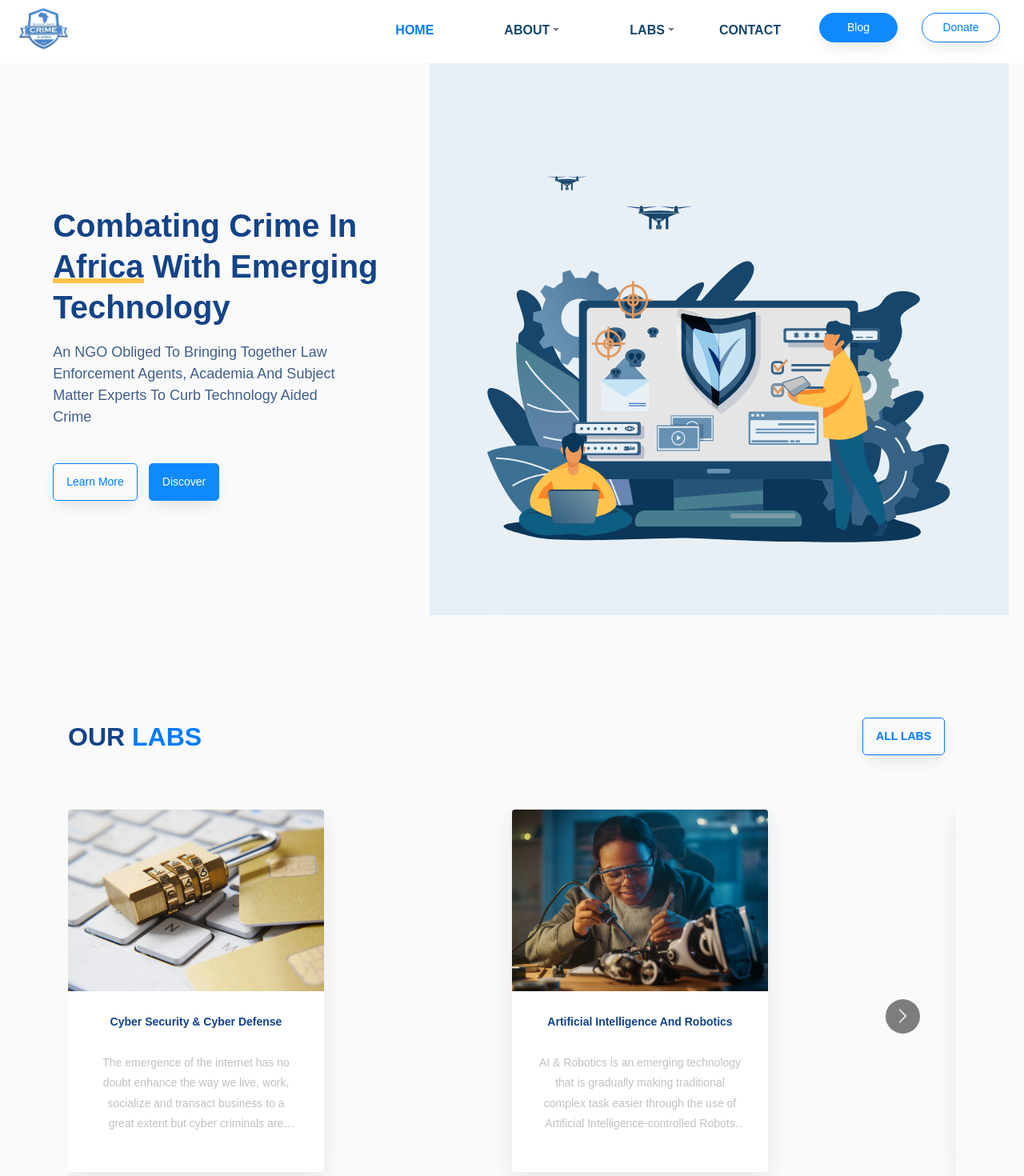
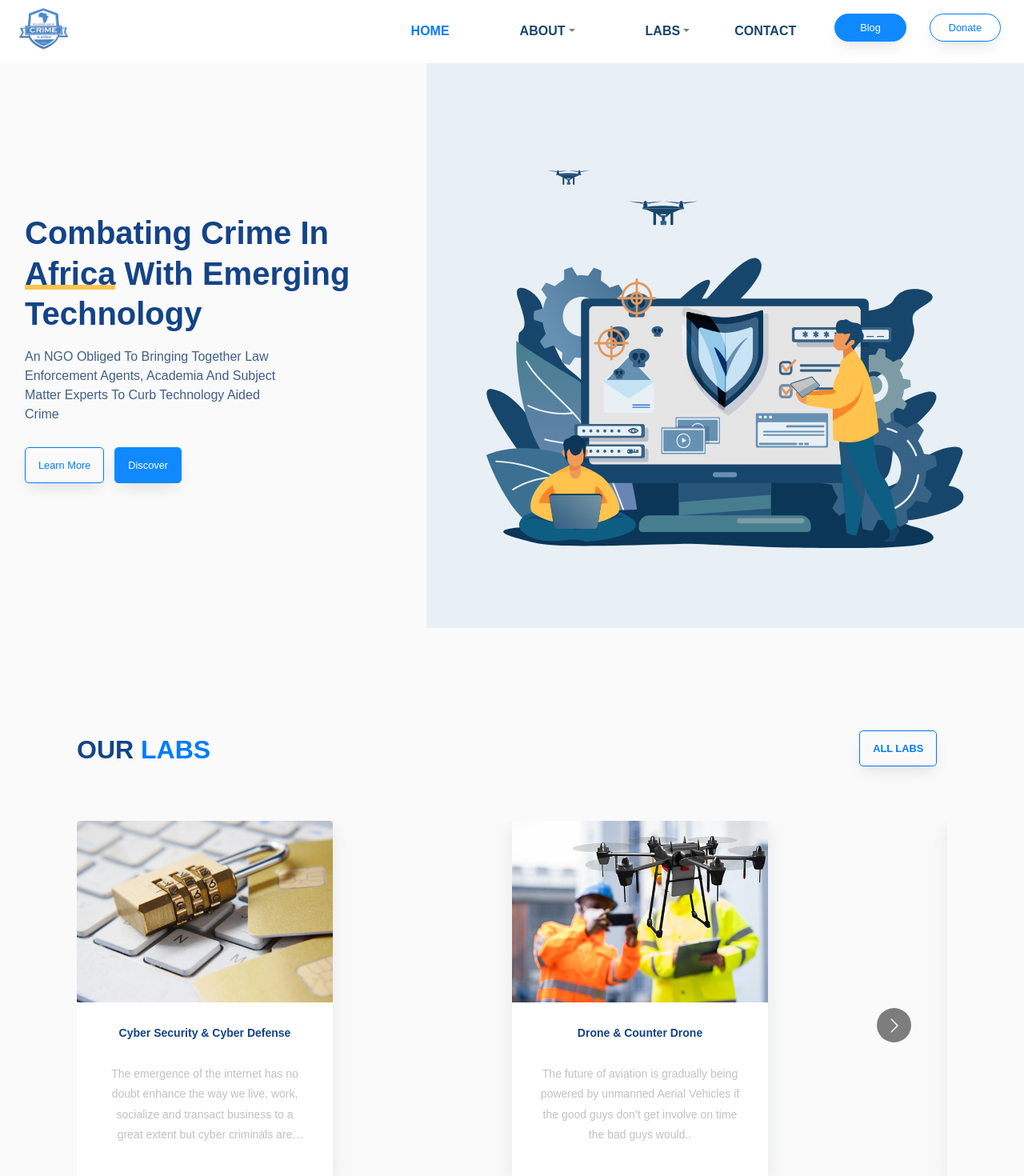
Before and after one commit to Ekaji/tac-africa-website, a Next.js app: page / in a window 1280 px wide. Shown: the top 1470 px of the page at 80% size. Built offline with nearby package versions, Linux system fonts and the light colour scheme.

Commit message:
added media queries for large screens

```diff
--- a/components/button.jsx
+++ b/components/button.jsx
@@ -1,3 +1,4 @@
+/* eslint-disable react/jsx-key */
 import { Button, Badge } from 'react-bootstrap'
 import styles from '../styles/component.styles/button.module.scss'
 
@@ -6,6 +7,8 @@ export default function Button_({ title, variant, pill, disabled }) {
       <Button variant={variant}
               key={ title }
               disabled={disabled}
-              className={ [styles.button_default, pill ? styles.button_pill : '' ].join(' ')} >{ title }</Button>
+              className={ [styles.button_default, styles?.button_large, pill ? styles.button_pill : '' ].join(' ')} >
+                { title }
+      </Button>
   )
 }
--- a/components/landingPage.jsx
+++ b/components/landingPage.jsx
@@ -13,13 +13,13 @@ export default function LandingPage(){
     <section className="container-fluid">
     <div className={[ styles.top_container, styles.container_pd].join(' ')}>
         <Row className={ styles.tac_header_background}>
-            <Col md={5} >
+            <Col lg={5} >
                 <div className={styles.tac_header_detail}>
                     <div className={styles.tac_header_detail__items}>
-                        <h2>{'Combating Crime in '}
+                        <h1>{'Combating Crime in '}
                             <em> Africa</em> with emerging
                             technology
-                        </h2>
+                        </h1>
 
                         <p>
                             An NGO Obliged to bringing together Law
@@ -44,7 +44,7 @@ export default function LandingPage(){
 
             </Col>
 
-            <Col  xs={{order: 'first'}} md={{span: 7, order: 'last'}} className={styles.header_icon__container} >
+            <Col  xs={{order: 'first'}} lg={{span: 7, order: 'last'}} className={styles.header_icon__container} >
                 <Col md={10} className={styles.header_icon} >
                         <Image  src="/tac-icon.svg"
                                 layout='fill'
--- a/components/ourLabs.jsx
+++ b/components/ourLabs.jsx
@@ -17,10 +17,10 @@ const OurLabs = () => {
       link: '/cyber_security_and_cyber_defense',
     },
     {
-      title: 'Artificial Intelligence And Robotics',
-      image: '/ai and robotics.jpg',
-      text: 'AI & Robotics is an emerging technology that is gradually making traditional complex task easier through the use of Artificial Intelligence-controlled Robots (AI) AI – algorithm in the actual world and allows it to interact with materials in real time',
-      link: '/artificial_intelligence_and_robotics',
+      title: 'Drone & Counter Drone',
+      image: 'Blog_Drones.jpg',
+      text: 'The future of aviation is gradually being powered by unmanned Aerial Vehicles if the good guys don’t get involve on time the bad guys would..',
+      link: '/drone_and_counter_drone',
     },
     {
       title: 'Blockchain And Payment Gateways',
@@ -29,10 +29,10 @@ const OurLabs = () => {
       link: '/blockchain_and_crypto_lab',
     },
     {
-      title: 'Drone & Counter Drone',
-      image: 'Blog_Drones.jpg',
-      text: 'The future of aviation is gradually being powered by unmanned Aerial Vehicles if the good guys don’t get involve on time the bad guys would..',
-      link: '/drone_and_counter_drone',
+      title: 'Artificial Intelligence And Robotics',
+      image: '/ai and robotics.jpg',
+      text: 'AI & Robotics is an emerging technology that is gradually making traditional complex task easier through the use of Artificial Intelligence-controlled Robots (AI) AI – algorithm in the actual world and allows it to interact with materials in real time',
+      link: '/artificial_intelligence_and_robotics',
     },
     // {
     //   title: 'satellite and remote sensing',
@@ -51,30 +51,30 @@ const OurLabs = () => {
         },
         items: 5
     },
+    LargeDesktop: { // the naming can be any, depends on you.
+      breakpoint: {
+          max: 3000, //4000
+          min: 1920 //3000
+      },
+      items: 4
+  },
     desktop: {
         breakpoint: {
-            max: 3000,
+            max: 1920, //3000
             min: 1024
         },
         items: 3
-    },
-       widescreen: {
-      breakpoint: {
-          max: 1024,
-          min: 577
-      },
-      items: 2
   },
     tablet: {
         breakpoint: {
             max: 1024,
-            min: 464
+            min: 768 //464
         },
         items: 2
     },
     mobile: {
         breakpoint: {
-            max: 464,
+            max: 768, //464
             min: 0
         },
         items: 1
@@ -83,9 +83,9 @@ const OurLabs = () => {
 
 
   return(
-    <Container fluid className={ [ styles.carousel_container ].join(' ')} >
+    <Container fluid className={ styles.carousel_container } >
 
-      <Container style={{paddingTop: '3em', paddingBottom: '5em'}} >
+      <div className={ styles.carousel_container__main } style={{paddingTop: '3em', paddingBottom: '5em'}} >
 
         <div className={ ['d-flex justify-content-between text-uppercase ', styles.carousel_header__component].join(' ')} >
           <h2 className={ styles.carousel_container__title } > Our <span className='text-primary ' >Labs</span></h2>
@@ -99,8 +99,11 @@ const OurLabs = () => {
         <Carousel responsive={responsive}
                 swipeable
                 itemClass="carousel_item_padding_40_px"
+                className={ styles.carousel_component_outer }
+
                 >
             { data.map((edge, i) => (
+                // <div style={{marginRight: '0.5rem'}}>
                   <div key={i} className={[, styles.carousel_component_inner].join(' ')}  >
                       <div className={ styles.carousel_image }>
                         <img className={ styles.carousel_image } src={ edge?.image } alt={ edge.image } />
@@ -119,11 +122,12 @@ const OurLabs = () => {
                         <p className={ styles.carousel_text } >{ edge?.text }</p>
                       </div>
                   </div>
+                // </div>
             )) }
           </Carousel>
+           </div>
       </Container>
 
-    </Container>
   )
 }
 
--- a/package.json
+++ b/package.json
@@ -15,7 +15,6 @@
     "@fortawesome/react-fontawesome": "^0.1.17",
     "@n8tb1t/use-scroll-position": "^2.0.3",
     "bootstrap": "^5.1.3",
-    "flowbite": "^1.4.1",
     "next": "12.1.0",
     "pure-react-carousel": "^1.28.1",
     "react": "17.0.2",
@@ -31,7 +30,6 @@
     "autoprefixer": "^10.4.4",
     "eslint": "8.9.0",
     "eslint-config-next": "12.1.0",
-    "postcss": "^8.4.12",
-    "tailwindcss": "^3.0.23"
+    "postcss": "^8.4.12"
   }
 }
--- a/postcss.config.js
+++ /dev/null
@@ -1,6 +0,0 @@
-module.exports = {
-  plugins: {
-    tailwindcss: {},
-    autoprefixer: {},
-  },
-}
--- a/styles/component.styles/button.module.scss
+++ b/styles/component.styles/button.module.scss
@@ -1,6 +1,9 @@
+@import '../abstracts/variables';
+
 .button_default {
   margin-right: 1em;
   text-transform: capitalize;
+    font-size: 0.8rem ;
 }
 
 .button_pill {
@@ -9,3 +12,15 @@
   padding-top: 7px;
   padding-bottom: 7px;
 }
+
+@media (min-width: $breakpoint-xl) {
+  .button_default {
+    font-size: 0.8rem *3 ;
+
+  }
+  .button_large {
+    width: 8em;
+    padding-top: 7px *2;
+    padding-bottom: 7px *2;
+  }
+}
--- a/styles/component.styles/landingPage.module.scss
+++ b/styles/component.styles/landingPage.module.scss
@@ -1,37 +1,27 @@
 @import '../abstracts/variables';
-
-.top_container {
-    // margin-top: 10vh;
-    // height: 100vh;
-    // min-height: 40em;
-}
-
-.container_pd {
-    padding: 0 1.2rem;
-}
 
 //Header Top details that contains the site intro
 .tac_header_detail {
-    // margin-top: 4em;
     height: 100%;
     display: flex;
     align-items: center;
     justify-content: center;
-    padding-top: 4em;
-    padding-left: 2em;
+    padding-top: 2em;
+    padding-left: 1em;
+    margin-right: 2rem;
+
     text-transform: capitalize;
 
 
     &__items {
-        h2 {
-            font-size: 2.5em;
+        h1 {
+            font-size: 2.5rem;
             font-weight: 600;
             line-height: 1.27em;
             color: #144388;
         }
 
         p {
-            font-size: 1.125em;
             line-height: 1.5em;
             color: #1A4074D4;
             margin-top: 1em;
@@ -39,7 +29,7 @@
         }
 
         button {
-            margin-top: 2em;
+            margin-top: 1em;
             margin-bottom: 2em;
 
         }
@@ -51,13 +41,13 @@
 }
 
 .header_icon {
-    margin: 50px auto 0;
+    margin: 50px auto 1em;
     width: 100%;
     background: #E8F0F6;
     border-bottom-left-radius: 1.5rem;
     border-bottom-right-radius: 1.5rem;
     padding: 0 3rem;
-    height: calc(100vh - 20vh);
+    height: 30vh;
     display: flex;
     align-items: flex-end;
 
@@ -77,9 +67,6 @@
     height: 20vh;
     width: 100%;
     display: flex;
-    // flex-direction: column;
-    // align-items: center;
-    // justify-content: space-around;
 
     &__item {
         display: inline-flex;
@@ -90,34 +77,29 @@
 }
 
 //Media queries
-@media (max-width: $breakpoint-md) {
-    // .header_icon {
-    //     display: none;
-    // }
-
-    .container_pd {
-        // margin-top: 8em;
+@media (min-width: $breakpoint-sm) and (max-width: $breakpoint-md) {
+    .top_container {
         padding: 0;
     }
 
 
     .tac_header_detail {
-        padding-left: initial;
+        padding-left: 2rem;
+        padding-right: 2rem;
 
         &__items {
-            h2 {
-                font-size: 2.5em;
+            h1 {
+                font-size: $base-font-size-h1 ;
+            }
+
+            p {
+                font-size: $base-font-size-p-lg *1.5 !important;
             }
 
             button {
-                font-size: 1.1em;
+                font-size: 1.2em;
             }
         }
-    }
-
-    .top_container {
-        height: initial;
-        min-height: initial;
     }
 
     .header_partners_icon {
@@ -131,22 +113,35 @@
         height: 100%;
         min-height: 2em;
         margin-top: .5em;
+        margin-bottom: 5em;
         &__item {
             justify-content: space-between;
         }
     }
+    .header_icon {
+
+        height: 40vh;
+    }
 }
 
-@media (max-width: $breakpoint-sm) {
+ @media (min-width: $breakpoint-md)  {
+    .header_icon {
+
+        height: 80vh !important;
+    }
+ }
+
+@media (max-width: $breakpoint-xsm)  {
 
     .tac_header_detail {
-        margin: 0px 1em;
+        margin: 0px 0.5rem;
         &__items {
-            h2 {
+            h1 {
                 margin-top: 5px;
                 font-size: 2em;
             }
             p {
+                font-size: 1rem ;
              margin: 0px;
             }
         }
@@ -166,12 +161,9 @@
         > div {
             z-index: -950 !important;
         }
-
-        height: 40vh !important;
     }
 
     .header_partners_icon {
-        // height: 20vh;
         width: 100%;
         display: flex;
         flex-direction: row;
@@ -186,3 +178,40 @@
         }
     }
 }
+
+
+@media (min-width: $breakpoint-xl) {
+    .tac_header_detail {
+        margin: 0 2em;
+        &__items {
+            h1 {
+                margin-top: 5px;
+                font-size: 2em *3;
+            }
+            p {
+                font-size: $base-font-size-p-lg *3 ;
+            }
+        }
+    }
+    .header_icon {
+
+        height: 85vh !important;
+    }
+}
+
+@media (min-width: $breakpoint-xxl) {
+    .tac_header_detail {
+        &__items {
+            h1 {
+                margin-top: 5px;
+                font-size: 2em *4 !important;
+            }
+            p {
+                font-size: $base-font-size-p-lg *3 !important ;
+            }
+        }
+    }
+    .header_icon {
+        height: 85vh !important;
+    }
+}
--- a/styles/component.styles/ourLabs.module.scss
+++ b/styles/component.styles/ourLabs.module.scss
@@ -1,10 +1,14 @@
 @import '../abstracts/variables';
 
 .carousel_container {
-  // background-color: $lighter-grey;
+
   margin-top: 4em;
   &__title {
     color: $main-blue;
+  }
+  .carousel_container__main {
+    width: 85vw;
+    margin: 0 auto;
   }
 }
 
@@ -41,6 +45,7 @@
   .carousel_details {
     width: 80%;
     margin : 0em auto;
+    height:20vh;
   }
 
   .carousel_image {
@@ -88,31 +93,32 @@
   }
 }
 
-@media only screen and (max-width: 1024px) and (min-width: 577px)  {
+@media (max-width: $breakpoint-md){
 
   .carousel_component_inner {
-    max-width: 40vw;
+    width: 80vw !important;
 
 
     .carousel_details {
-      width: 100%;
+      // width: 40vw;
       margin : 0em auto;
     }
 
     .carousel_image {
-      max-width: 100%;
+      width: 80vw;
       height: 20.25rem;
       object-fit: cover;
     }
 
     .carousel_mask {
-      width: 40vw;
+      width: 80vw;
     }
   }
 
 }
 
 @media (max-width: $breakpoint-sm) {
+
 
   .carousel_container__title {
     // font-size: 1.5em !important;
@@ -130,10 +136,10 @@
 }
 
   .carousel_component_inner {
-    max-width: 100vw;
+    max-width: 100vw !important;
     margin: 0.5em;
     .carousel_image {
-      max-width: 100vw;
+      max-width: 100%;
     }
 
     .carousel_mask {
@@ -141,3 +147,54 @@
     }
   }
 }
+
+
+@media (min-width: $breakpoint-xl) {
+
+
+  .carousel_container__title {
+    // font-size: 1.5em !important;
+    padding-top: 0.4em !important;
+  }
+
+  .carousel_header__component {
+    padding-top: 1em;
+    padding-bottom: 1em;
+}
+
+.carousel_title {
+  // font-size: 1.5em !important;
+  font-weight: 600;
+}
+
+.carousel_container__main {
+  width: 92vw !important;
+  margin: 0 auto;
+}
+
+  .carousel_component_inner {
+
+    max-width: 19vw !important;
+    .carousel_image {
+      width: 19vw !important;
+      height: 24vh;
+    }
+
+    .carousel_details {
+      height : 10vh;
+    }
+
+    .carousel_mask {
+      width: 19vw !important;
+    }
+
+    .carousel_button__container {
+      height: 100%;
+      margin-top: 10vh !important;
+      margin-left: 1.5vw !important;
+    }
+  }
+  .carousel_component_outer {
+    margin: 0 auto;
+  }
+}
--- a/styles/globals.scss
+++ b/styles/globals.scss
@@ -1,7 +1,3 @@
-// @tailwind base;
-// @tailwind components;
-// @tailwind utilities;
-
 @import '../styles/base/reset';
 @import '../styles/base/typography';
 @import "https://fonts.googleapis.com/css2?family=Jost:ital,wght@0,100;0,200;0,300;0,600;0,700;1,100;1,200;1,300&family=Roboto:wght@300;500&display=swap";
```
Also changed, not shown: styles/abstracts/_variables.scss (+22 -8 lines), tailwind.config.js (deleted, +0 -12 lines), 1 other file (tests, documents, lock files or other folders).
